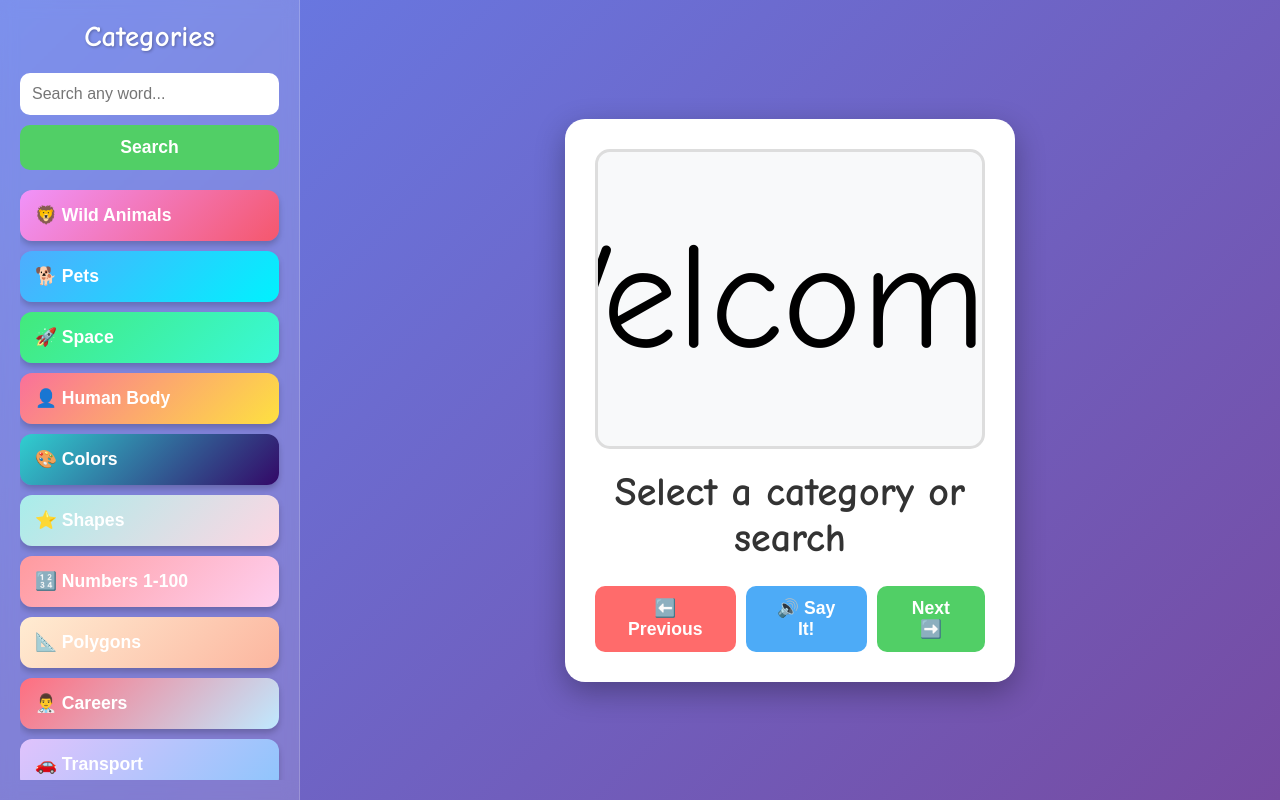
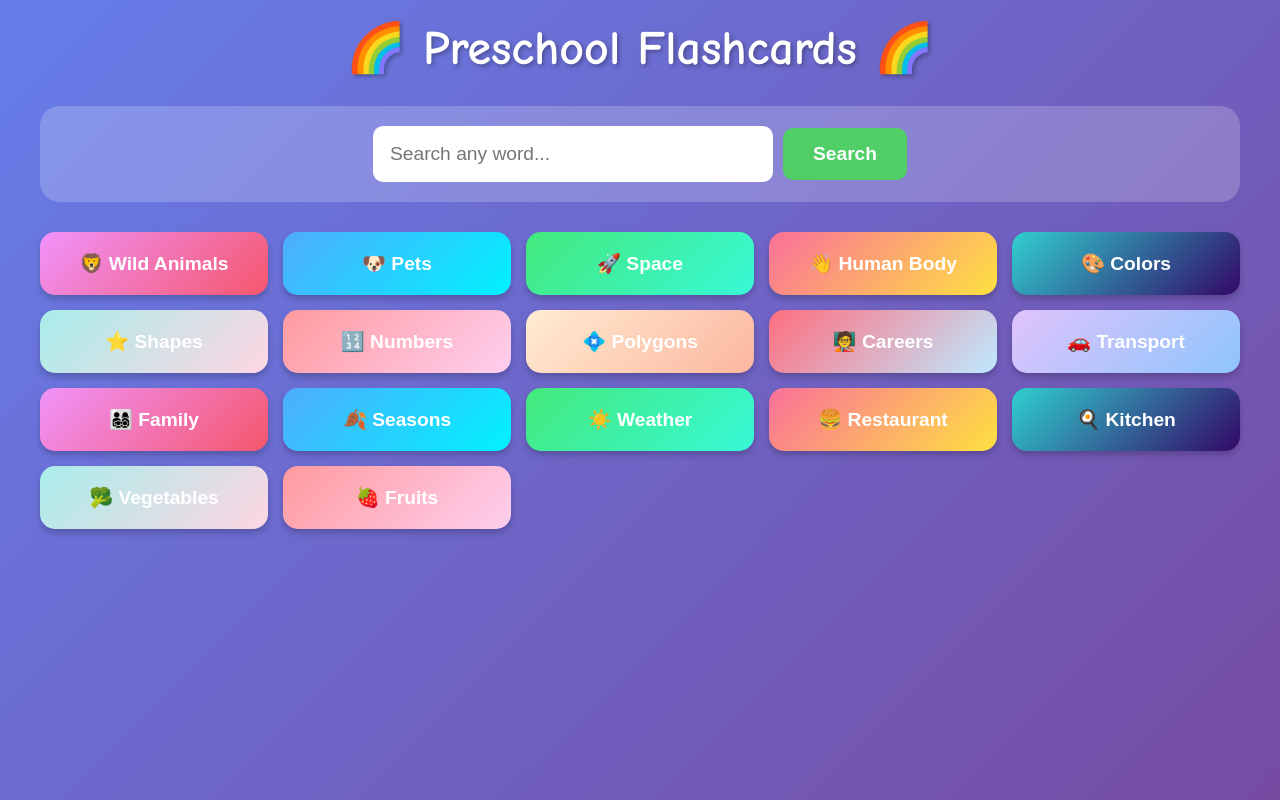
Before and after one commit to ianjsaigon1-ai/flashcardsapp, a website: page index.html in a window 1280 px wide. Drawn offline with Linux system fonts and the light colour scheme.

Commit message:
Add files via upload

```diff
--- a/index.html
+++ b/index.html
@@ -14,117 +14,105 @@
         body {
             font-family: 'Comic Sans MS', 'Arial Rounded MT Bold', sans-serif;
             background: linear-gradient(135deg, #667eea 0%, #764ba2 100%);
-            height: 100vh;
-            overflow: hidden; /* Prevent scrolling of the whole page */
+            min-height: 100vh;
+            padding: 20px;
         }
 
-        .app-container {
-            display: flex;
-            height: 100%;
+        .container {
+            max-width: 1200px;
+            margin: 0 auto;
         }
 
-        /* --- Left Sidebar for Categories & Search --- */
-        .sidebar {
-            width: 300px;
-            background: rgba(255, 255, 255, 0.15);
-            backdrop-filter: blur(8px);
-            padding: 20px;
-            display: flex;
-            flex-direction: column;
-            border-right: 1px solid rgba(255, 255, 255, 0.2);
+        h1 {
+            text-align: center;
+            color: white;
+            font-size: 3em;
+            margin-bottom: 30px;
+            text-shadow: 2px 2px 4px rgba(0,0,0,0.3);
         }
 
-        .sidebar h2 {
-            text-align: center;
-            color: white;
-            font-size: 1.8em;
-            margin-bottom: 20px;
-            text-shadow: 1px 1px 3px rgba(0,0,0,0.3);
+        .main-view {
+             display: block;
         }
 
         .search-container {
-            margin-bottom: 20px;
+            background: rgba(255, 255, 255, 0.2);
+            padding: 20px;
+            border-radius: 20px;
+            margin-bottom: 30px;
+            text-align: center;
+            display: flex;
+            justify-content: center;
+            align-items: center;
+            gap: 10px;
         }
 
         .search-container input {
             width: 100%;
-            padding: 12px;
+            max-width: 400px;
+            padding: 15px;
             border-radius: 10px;
-            border: none;
-            font-size: 1em;
-            margin-bottom: 10px;
+            border: 2px solid transparent;
+            font-size: 1.2em;
         }
 
         .search-container button {
-            width: 100%;
-            padding: 12px;
-            font-size: 1.1em;
+            padding: 15px 30px;
+            font-size: 1.2em;
             border: none;
             border-radius: 10px;
             cursor: pointer;
             font-weight: bold;
             color: white;
             background: #51cf66;
-            transition: all 0.2s;
-        }
-        .search-container button:hover {
-            background: #40c057;
         }
 
         .categories {
-            flex-grow: 1;
-            overflow-y: auto; /* Allow categories to scroll if they overflow */
-            margin-right: -10px;
-            padding-right: 10px;
+            display: grid;
+            grid-template-columns: repeat(auto-fit, minmax(200px, 1fr));
+            gap: 15px;
+            margin-bottom: 30px;
         }
 
         .category-btn {
-            width: 100%;
-            padding: 15px;
-            margin-bottom: 10px;
-            font-size: 1.1em;
+            padding: 20px;
+            font-size: 1.2em;
             font-weight: bold;
             border: none;
-            border-radius: 12px;
+            border-radius: 15px;
             cursor: pointer;
             transition: all 0.3s;
             box-shadow: 0 4px 6px rgba(0,0,0,0.2);
             color: white;
-            text-align: left;
         }
 
         .category-btn:hover {
-            transform: scale(1.03);
+            transform: translateY(-5px);
             box-shadow: 0 6px 12px rgba(0,0,0,0.3);
-        }
-
-        /* --- Main Content Area for Flashcard --- */
-        .main-content {
-            flex-grow: 1;
-            display: flex;
-            align-items: center;
-            justify-content: center;
-            padding: 40px;
         }
 
         .flashcard-container {
             background: white;
             border-radius: 20px;
-            padding: 30px;
+            padding: 40px;
             box-shadow: 0 10px 30px rgba(0,0,0,0.3);
             text-align: center;
-            width: 100%;
-            max-width: 450px; /* MADE SMALLER */
+            display: none;
+        }
+
+        .flashcard-container.active {
+            display: block;
         }
 
         .flashcard-image {
             width: 100%;
-            height: 300px; /* MADE SMALLER */
-            margin: 0 auto 20px;
+            max-width: 400px;
+            height: 400px;
+            margin: 0 auto 30px;
             display: flex;
             align-items: center;
             justify-content: center;
-            font-size: 150px; /* MADE SMALLER */
+            font-size: 200px;
             background: #f8f9fa;
             border-radius: 15px;
             border: 3px solid #ddd;
@@ -138,21 +126,23 @@
         }
 
         .flashcard-name {
-            font-size: 2.5em; /* MADE SMALLER */
+            font-size: 3em;
             color: #333;
-            margin-bottom: 25px;
+            margin-bottom: 30px;
             font-weight: bold;
         }
 
         .controls {
             display: flex;
-            gap: 10px;
+            gap: 15px;
             justify-content: center;
+            flex-wrap: wrap;
+            margin-top: 30px;
         }
 
         .control-btn {
-            padding: 12px 25px; /* MADE SMALLER */
-            font-size: 1.1em;
+            padding: 15px 30px;
+            font-size: 1.2em;
             border: none;
             border-radius: 10px;
             cursor: pointer;
@@ -164,60 +154,65 @@
         .btn-prev { background: #ff6b6b; }
         .btn-next { background: #51cf66; }
         .btn-speak { background: #4dabf7; }
+        .btn-back { background: #868e96; }
 
         .control-btn:hover {
             transform: scale(1.05);
+            box-shadow: 0 4px 8px rgba(0,0,0,0.2);
         }
 
         .counter {
-            font-size: 1.2em;
+            font-size: 1.5em;
             color: #666;
             margin-top: 20px;
         }
     </style>
 </head>
 <body>
-    <div class="app-container">
-        <aside class="sidebar">
-            <h2>Categories</h2>
+    <div class="container">
+        <h1>🌈 Preschool Flashcards 🌈</h1>
+
+        <div class="main-view" id="mainView">
             <div class="search-container">
                  <input type="text" id="search-input" placeholder="Search any word...">
                  <button onclick="searchPicture()">Search</button>
             </div>
             <div class="categories" id="categories">
+                <!-- ALL 19 CATEGORIES WITH NEW, IMPROVED ICONS -->
                 <button class="category-btn" style="background: linear-gradient(135deg, #f093fb 0%, #f5576c 100%);" onclick="showCategory('wild')">🦁 Wild Animals</button>
-                <button class="category-btn" style="background: linear-gradient(135deg, #4facfe 0%, #00f2fe 100%);" onclick="showCategory('pets')">🐕 Pets</button>
+                <button class="category-btn" style="background: linear-gradient(135deg, #4facfe 0%, #00f2fe 100%);" onclick="showCategory('pets')">🐶 Pets</button>
                 <button class="category-btn" style="background: linear-gradient(135deg, #43e97b 0%, #38f9d7 100%);" onclick="showCategory('space')">🚀 Space</button>
-                <button class="category-btn" style="background: linear-gradient(135deg, #fa709a 0%, #fee140 100%);" onclick="showCategory('body')">👤 Human Body</button>
+                <button class="category-btn" style="background: linear-gradient(135deg, #fa709a 0%, #fee140 100%);" onclick="showCategory('body')">👋 Human Body</button>
                 <button class="category-btn" style="background: linear-gradient(135deg, #30cfd0 0%, #330867 100%);" onclick="showCategory('colors')">🎨 Colors</button>
-                <button class="category-btn" style="background: linear-gradient(135deg, #a8edea 0%, #fed6e3 100%);" onclick="showCategory('shapes')">⭐ Shapes</button>
-                <button class="category-btn" style="background: linear-gradient(135deg, #ff9a9e 0%, #fecfef 100%);" onclick="showCategory('numbers')">🔢 Numbers 1-100</button>
-                <button class="category-btn" style="background: linear-gradient(135deg, #ffecd2 0%, #fcb69f 100%);" onclick="showCategory('polygons')">📐 Polygons</button>
-                <button class="category-btn" style="background: linear-gradient(135deg, #ff6e7f 0%, #bfe9ff 100%);" onclick="showCategory('careers')">👨‍⚕️ Careers</button>
+                <button class="category-btn" style="background: linear-gradient(135deg, #a8edea 0%, #fed6e3 100%);" onclick="showCategory('shapes')">⭐️ Shapes</button>
+                <button class="category-btn" style="background: linear-gradient(135deg, #ff9a9e 0%, #fecfef 100%);" onclick="showCategory('numbers')">🔢 Numbers</button>
+                <button class="category-btn" style="background: linear-gradient(135deg, #ffecd2 0%, #fcb69f 100%);" onclick="showCategory('polygons')">💠 Polygons</button>
+                <button class="category-btn" style="background: linear-gradient(135deg, #ff6e7f 0%, #bfe9ff 100%);" onclick="showCategory('careers')">🧑‍🏫 Careers</button>
                 <button class="category-btn" style="background: linear-gradient(135deg, #e0c3fc 0%, #8ec5fc 100%);" onclick="showCategory('transport')">🚗 Transport</button>
-                <button class="category-btn" style="background: linear-gradient(135deg, #f093fb 0%, #f5576c 100%);" onclick="showCategory('family')">👨‍👩‍👧 Family</button>
+                <button class="category-btn" style="background: linear-gradient(135deg, #f093fb 0%, #f5576c 100%);" onclick="showCategory('family')">👨‍👩‍👧‍👦 Family</button>
                 <button class="category-btn" style="background: linear-gradient(135deg, #4facfe 0%, #00f2fe 100%);" onclick="showCategory('seasons')">🍂 Seasons</button>
-                <button class="category-btn" style="background: linear-gradient(135deg, #43e97b 0%, #38f9d7 100%);" onclick="showCategory('weather')">⛅ Weather</button>
+                <button class="category-btn" style="background: linear-gradient(135deg, #43e97b 0%, #38f9d7 100%);" onclick="showCategory('weather')">☀️ Weather</button>
                 <button class="category-btn" style="background: linear-gradient(135deg, #fa709a 0%, #fee140 100%);" onclick="showCategory('restaurant')">🍔 Restaurant</button>
                 <button class="category-btn" style="background: linear-gradient(135deg, #30cfd0 0%, #330867 100%);" onclick="showCategory('kitchen')">🍳 Kitchen</button>
-                <button class="category-btn" style="background: linear-gradient(135deg, #a8edea 0%, #fed6e3 100%);" onclick="showCategory('vegetables')">🥕 Vegetables</button>
-                <button class="category-btn" style="background: linear-gradient(135deg, #ff9a9e 0%, #fecfef 100%);" onclick="showCategory('fruits')">🍎 Fruits</button>
+                <button class="category-btn" style="background: linear-gradient(135deg, #a8edea 0%, #fed6e3 100%);" onclick="showCategory('vegetables')">🥦 Vegetables</button>
+                <button class="category-btn" style="background: linear-gradient(135deg, #ff9a9e 0%, #fecfef 100%);" onclick="showCategory('fruits')">🍓 Fruits</button>
             </div>
-        </aside>
+        </div>
 
-        <main class="main-content">
         <div class="flashcard-container" id="flashcardContainer">
-                <div class="flashcard-image" id="flashcardImage">Welcome!</div>
-                <div class="flashcard-name" id="flashcardName">Select a category or search</div>
+            <div class="flashcard">
+                <div class="flashcard-image" id="flashcardImage"></div>
+                <div class="flashcard-name" id="flashcardName"></div>
                 <div class="counter" id="counter"></div>
+            </div>
 
             <div class="controls">
+                <button class="control-btn btn-back" onclick="backToCategories()">🏠 Back</button>
                 <button id="prevBtn" class="control-btn btn-prev" onclick="prevCard()">⬅️ Previous</button>
                 <button class="control-btn btn-speak" onclick="speakCurrentWord()">🔊 Say It!</button>
                 <button id="nextBtn" class="control-btn btn-next" onclick="nextCard()">Next ➡️</button>
             </div>
         </div>
-        </main>
     </div>
 
     <script>
@@ -230,7 +225,7 @@
             shapes: [ {name: 'Circle', emoji: '⭕'}, {name: 'Square', emoji: '🟦'}, {name: 'Triangle', emoji: '🔺'}, {name: 'Rectangle', emoji: '▭'}, {name: 'Star', emoji: '⭐'}, {name: 'Heart', emoji: '❤️'}, {name: 'Diamond', emoji: '💠'}, {name: 'Oval', emoji: '🥚'}, {name: 'Pentagon', emoji: '⬟'}, {name: 'Hexagon', emoji: '⬡'}, {name: 'Octagon', emoji: '🛑'}, {name: 'Crescent', emoji: '🌙'}, {name: 'Cross', emoji: '➕'}, {name: 'Arrow', emoji: '➡️'}, {name: 'Cube', emoji: '🧊'}, {name: 'Sphere', emoji: '⚽'}, {name: 'Cone', emoji: '🍦'}, {name: 'Cylinder', emoji: '🥫'}, {name: 'Pyramid', emoji: '🔺'}, {name: 'Parallelogram', emoji: '▱'} ],
             numbers: Array.from({length: 100}, (_, i) => ({name: `${i + 1}`, emoji: `${i + 1}`})),
             polygons: [ {name: 'Triangle', emoji: '🔺'}, {name: 'Quadrilateral', emoji: '🟦'}, {name: 'Pentagon', emoji: '⬟'}, {name: 'Hexagon', emoji: '⬡'}, {name: 'Heptagon', emoji: '⬢'}, {name: 'Octagon', emoji: '🛑'}, {name: 'Nonagon', emoji: '⬢'}, {name: 'Decagon', emoji: '⬢'}, {name: 'Square', emoji: '🟦'}, {name: 'Rectangle', emoji: '▭'}, {name: 'Rhombus', emoji: '🔷'}, {name: 'Trapezoid', emoji: '▱'}, {name: 'Parallelogram', emoji: '▱'}, {name: 'Kite', emoji: '🪁'}, {name: 'Equilateral Triangle', emoji: '🔺'}, {name: 'Isosceles Triangle', emoji: '🔺'}, {name: 'Right Triangle', emoji: '📐'}, {name: 'Scalene Triangle', emoji: '🔺'}, {name: 'Regular Pentagon', emoji: '⬟'}, {name: 'Regular Hexagon', emoji: '⬡'} ],
-            careers: [ {name: 'Doctor', emoji: '👨‍⚕️'}, {name: 'Nurse', emoji: '👩‍⚕️'}, {name: 'Teacher', emoji: '👨‍🏫'}, {name: 'Police Officer', emoji: '👮'}, {name: 'Firefighter', emoji: '👨‍🚒'}, {name: 'Chef', emoji: '👨‍🍳'}, {name: 'Farmer', emoji: '👨‍🌾'}, {name: 'Pilot', emoji: '👨‍✈️'}, {name: 'Astronaut', emoji: '👨‍🚀'}, {name: 'Engineer', emoji: '👷'}, {name: 'Artist', emoji: '👨‍🎨'}, {name: 'Musician', emoji: '👨‍🎤'}, {name: 'Scientist', emoji: '👨‍🔬'}, {name: 'Dentist', emoji: '🦷'}, {name: 'Veterinarian', emoji: '👨‍⚕️'}, {name: 'Baker', emoji: '🧑‍🍳'}, {name: 'Mail Carrier', emoji: '📬'}, {name: 'Mechanic', emoji: '🔧'}, {name: 'Librarian', emoji: '📚'}, {name: 'Architect', emoji: '📐'} ],
+            careers: [ {name: 'Doctor', emoji: '👨‍⚕️'}, {name: 'Nurse', emoji: '👩‍⚕️'}, {name: 'Teacher', emoji: '👨‍🏫'}, {name: 'Police Officer', emoji: '👮'}, {name: 'Firefighter', emoji: '👨‍🚒'}, {name: 'Chef', emoji: '👨‍🍳'}, {name: 'Farmer', emoji: '👨‍🌾'}, {name: 'Pilot', emoji: '👨‍✈️'}, {name: 'Astronaut', emoji: '👨‍🚀'}, {name: 'Engineer', emoji: '👷'}, {name: 'Artist', emoji: '👨‍🎨'}, {name:ag 'Musician', emoji: '👨‍🎤'}, {name: 'Scientist', emoji: '👨‍🔬'}, {name: 'Dentist', emoji: '🦷'}, {name: 'Veterinarian', emoji: '👨‍⚕️'}, {name: 'Baker', emoji: '🧑‍🍳'}, {name: 'Mail Carrier', emoji: '📬'}, {name: 'Mechanic', emoji: '🔧'}, {name: 'Librarian', emoji: '📚'}, {name: 'Architect', emoji: '📐'} ],
             transport: [ {name: 'Car', emoji: '🚗'}, {name: 'Bus', emoji: '🚌'}, {name: 'Train', emoji: '🚂'}, {name: 'Airplane', emoji: '✈️'}, {name: 'Helicopter', emoji: '🚁'}, {name: 'Boat', emoji: '⛵'}, {name: 'Ship', emoji: '🚢'}, {name: 'Bicycle', emoji: '🚲'}, {name: 'Motorcycle', emoji: '🏍️'}, {name: 'Truck', emoji: '🚚'}, {name: 'Taxi', emoji: '🚕'}, {name: 'Ambulance', emoji: '🚑'}, {name: 'Fire Truck', emoji: '🚒'}, {name: 'Police Car', emoji: '🚓'}, {name: 'Tractor', emoji: '🚜'}, {name: 'Rocket', emoji: '🚀'}, {name: 'Scooter', emoji: '🛴'}, {name: 'Skateboard', emoji: '🛹'}, {name: 'Submarine', emoji: '🚢'}, {name: 'Hot Air Balloon', emoji: '🎈'} ],
             family: [ {name: 'Mother', emoji: '👩'}, {name: 'Father', emoji: '👨'}, {name: 'Sister', emoji: '👧'}, {name: 'Brother', emoji: '👦'}, {name: 'Grandmother', emoji: '👵'}, {name: 'Grandfather', emoji: '👴'}, {name: 'Baby', emoji: '👶'}, {name: 'Aunt', emoji: '👩'}, {name: 'Uncle', emoji: '👨'}, {name: 'Cousin', emoji: '👧'}, {name: 'Son', emoji: '👦'}, {name: 'Daughter', emoji: '👧'}, {name: 'Parents', emoji: '👨‍👩‍👧'}, {name: 'Siblings', emoji: '👧👦'}, {name: 'Family', emoji: '👨‍👩‍👧‍👦'}, {name: 'Twins', emoji: '👯'}, {name: 'Grandparents', emoji: '👴👵'}, {name: 'Niece', emoji: '👧'}, {name: 'Nephew', emoji: '👦'}, {name: 'Pet', emoji: '🐕'} ],
             seasons: [ {name: 'Spring', emoji: '🌸'}, {name: 'Summer', emoji: '☀️'}, {name: 'Autumn', emoji: '🍂'}, {name: 'Winter', emoji: '❄️'}, {name: 'Fall Leaves', emoji: '🍁'}, {name: 'Cherry Blossoms', emoji: '🌸'}, {name: 'Hot Sun', emoji: '🌞'}, {name: 'Snowflakes', emoji: '❄️'}, {name: 'Rain', emoji: '🌧️'}, {name: 'Flowers Blooming', emoji: '🌺'}, {name: 'Beach Time', emoji: '🏖️'}, {name: 'Harvest', emoji: '🌾'}, {name: 'Snow', emoji: '⛄'}, {name: 'Sunshine', emoji: '☀️'}, {name: 'Colorful Leaves', emoji: '🍂'}, {name: 'Cold Weather', emoji: '🥶'}, {name: 'Warm Weather', emoji: '🌡️'}, {name: 'Growing Plants', emoji: '🌱'}, {name: 'Pumpkin Season', emoji: '🎃'}, {name: 'Holiday Season', emoji: '🎄'} ],
@@ -247,6 +242,8 @@
 
         const PEXELS_API_KEY = "ILRTk4vCDhwNFMRUWz9or1QAl9uEdRnF8CxWWnheDE2BLRWNGlwn78sW";
 
+        const mainView = document.getElementById('mainView');
+        const flashcardContainer = document.getElementById('flashcardContainer');
         const flashcardImage = document.getElementById('flashcardImage');
         const flashcardName = document.getElementById('flashcardName');
         const counter = document.getElementById('counter');
@@ -257,6 +254,9 @@
         async function searchPicture() {
             const searchTerm = searchInput.value.trim();
             if (!searchTerm) return;
+
+            mainView.style.display = 'none';
+            flashcardContainer.classList.add('active');
 
             flashcardImage.innerHTML = 'Loading...';
             flashcardName.textContent = 'Searching...';
@@ -296,6 +296,8 @@
         function showCategory(category) {
             currentCategory = category;
             currentIndex = 0;
+            mainView.style.display = 'none';
+            flashcardContainer.classList.add('active');
             prevBtn.style.display = 'block';
             nextBtn.style.display = 'block';
             showCard();
@@ -332,12 +334,21 @@
             }
         }
 
+        function backToCategories() {
+            mainView.style.display = 'block';
+            flashcardContainer.classList.remove('active');
+            window.speechSynthesis.cancel();
+        }
+
         document.addEventListener('keydown', (e) => {
-            if (nextBtn.style.display !== 'none' && e.key === 'ArrowRight') nextCard();
-            if (prevBtn.style.display !== 'none' && e.key === 'ArrowLeft') prevCard();
+            if (flashcardContainer.classList.contains('active')) {
+                if (e.key === 'ArrowRight' && nextBtn.style.display !== 'none') nextCard();
+                if (e.key === 'ArrowLeft' && prevBtn.style.display !== 'none') prevCard();
                 if (e.key === ' ') {
                     e.preventDefault();
                     speakCurrentWord();
+                }
+                if (e.key === 'Escape') backToCategories();
             }
         });
     </script>
```
Lines whose indentation alone changed are shown as unchanged.
